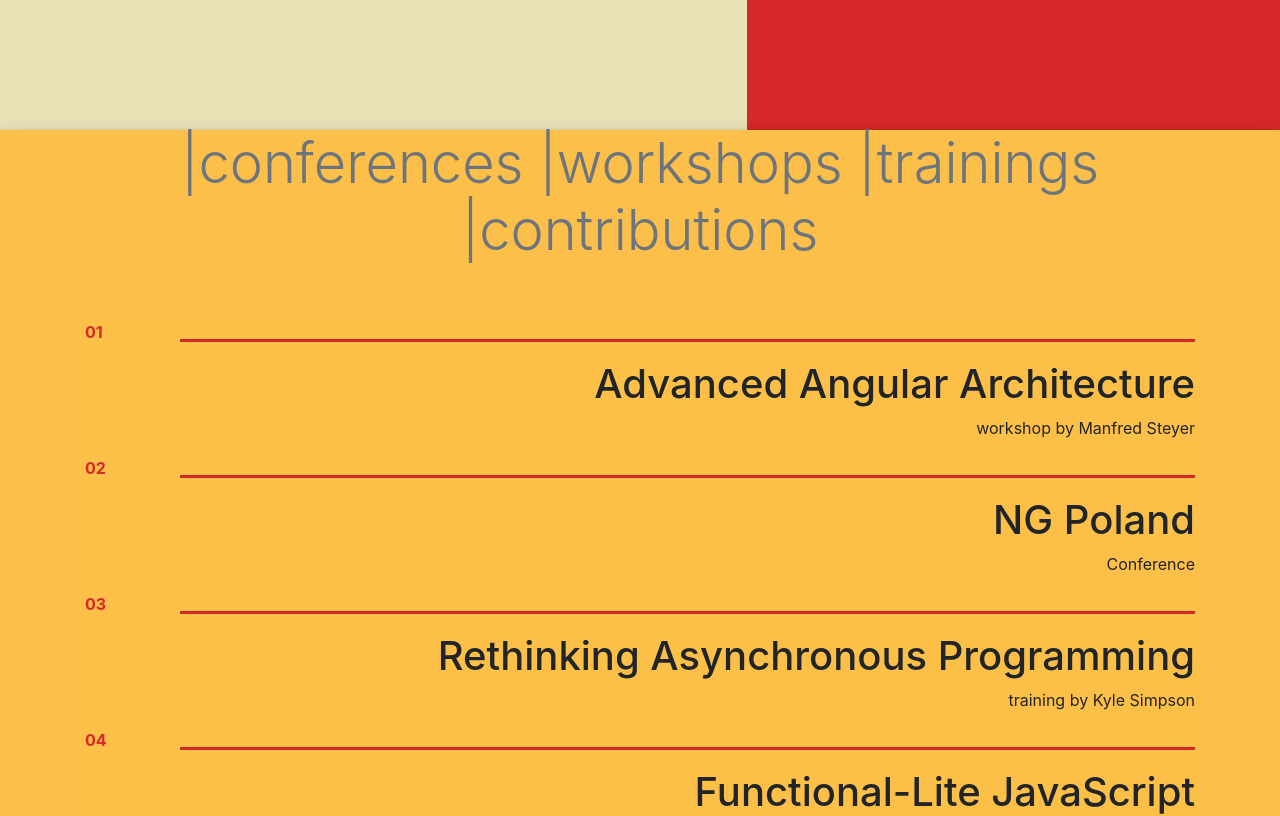
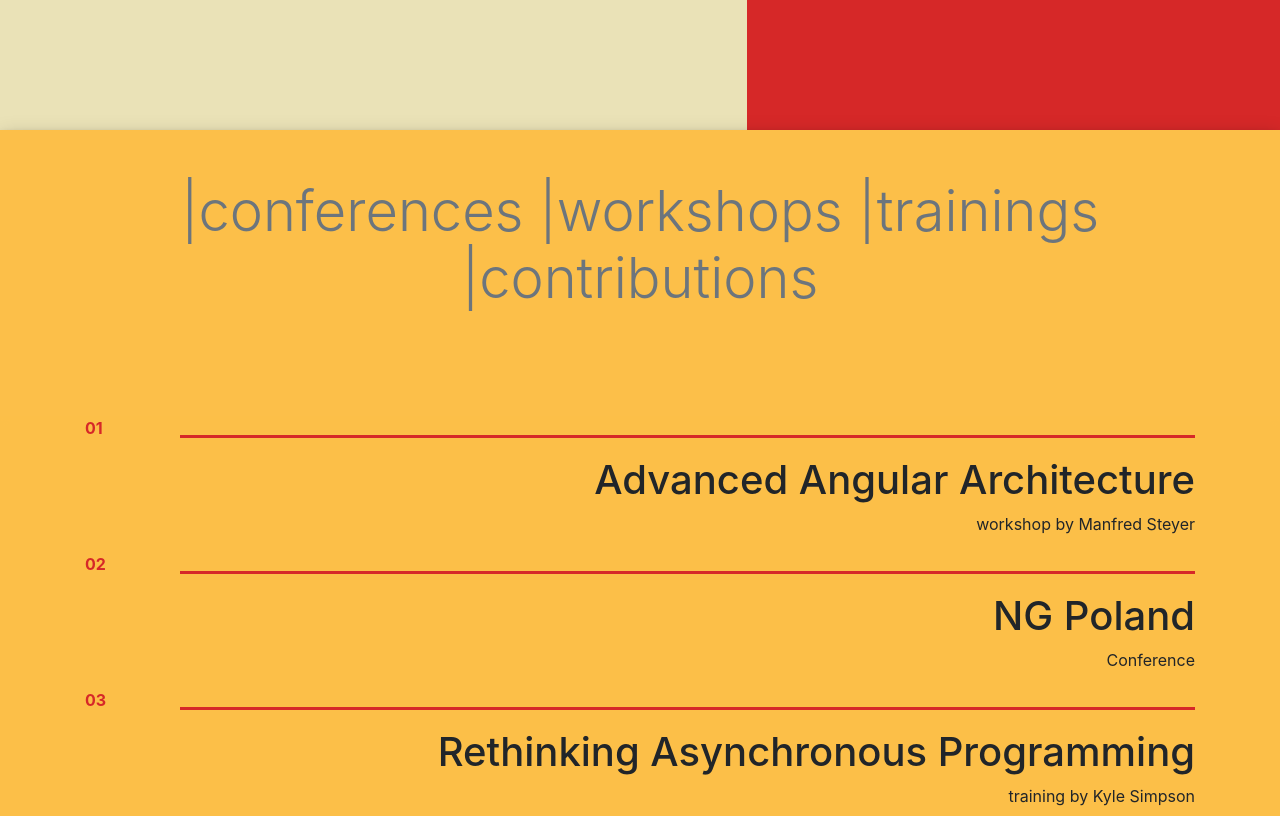
Before and after one commit to ragtam/mgk, a Svelte app: page / in a window 1280 px wide. Shown: the part 4460-5276 px from the top of the page. Built offline with nearby package versions, Linux system fonts and the light colour scheme; no server answers.

Commit message:
section other update

```diff
--- a/src/other/Other.svelte
+++ b/src/other/Other.svelte
@@ -53,7 +53,7 @@
 </script>
 
 <div class="other">
-	<div class="some-text">
+	<div class="some-text my-5">
 		<div class="row">
 			<div class="col-12">
 				<h1 class="display-4 text-muted font-weight-light text-md-center text-left">
@@ -81,7 +81,6 @@
 	.other {
 		background-color: #fcbf49;
 		box-shadow: 0 4px 8px 0 rgba(0, 0, 0, 0.2), 0 6px 20px 0 rgba(0, 0, 0, 0.19);
-		min-height: 90vh;
 		display: flex;
 		justify-content: center;
 		align-items: center;
@@ -90,16 +89,13 @@
 		z-index: 1;
 	}
 
-	.other__list > div {
+	.other__list {
+		min-height: 60vh;
+		width: 100%;
 		backdrop-filter: blur(4px);
 		--webkit-backdrop-filter: blur(4px);
 		background-color: rgba(252, 191, 73, 0.7);
 		z-index: 1;
-	}
-
-	.other__list {
-		min-height: 60vh;
-		width: 100%;
 	}
 
 	.some-text {
```
